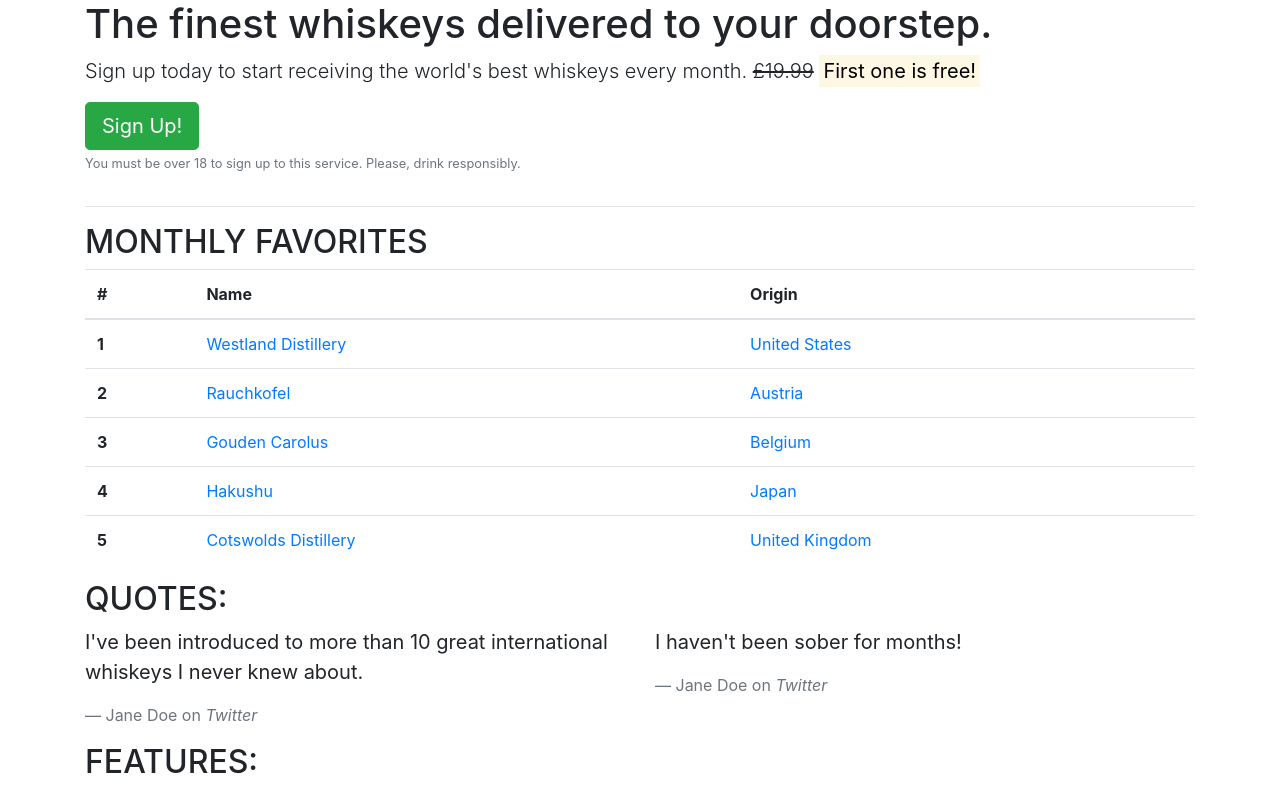
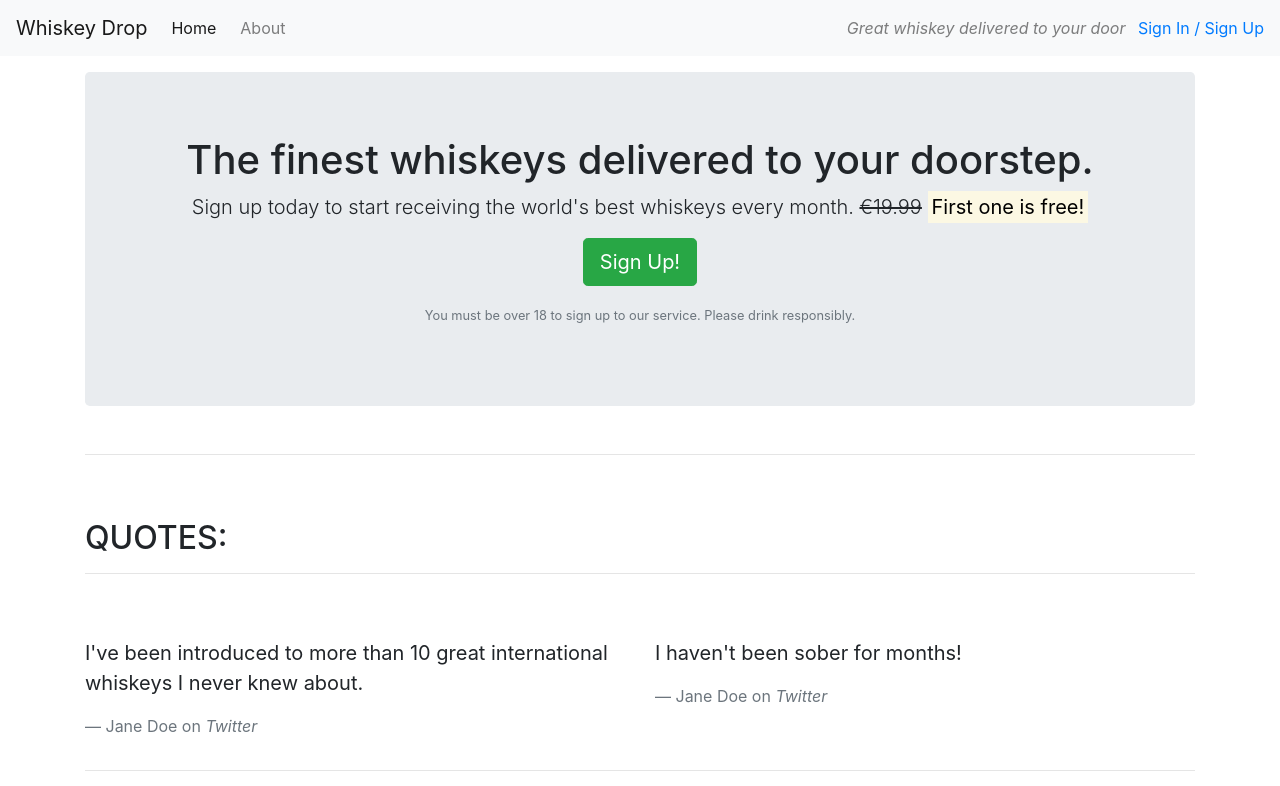
Before and after one commit to AdrianHavengaBennett/whiskey-drop-with-bootstrap, a plain HTML site: page index.html in a window 1280 px wide. Shown: the top 786 px of the page. Drawn offline with nearby package versions, Linux system fonts and the light colour scheme.

Commit message:
updated page - added more Bootstrap classes

```diff
--- a/index.html
+++ b/index.html
@@ -3,78 +3,51 @@
 
 <head>
     <meta charset="utf-8">
-
+    <meta name="viewport" content="width=device-width, initial-scale=1.0">
     <title>Whiskey Drop | Taste a new whiskey every month</title>
-    <meta name="viewport" content="width=device-width, initial-scale=1.0">
     <link rel="stylesheet" href="https://maxcdn.bootstrapcdn.com/bootstrap/4.1.3/css/bootstrap.min.css">
 </head>
 
-<!--the classes used are all in the bootstrap library - see link to stylesheet above-->
+<body>
+    <!--Nav-->
+    <nav class="navbar navbar-light navbar-expand-sm bg-light">
+        <a href="/" class="navbar-brand">
+                    Whiskey Drop</a>
+        <ul class="navbar-nav mr-auto">
+            <li class="active nav-item mr-2"><a class="nav-link" href="/">Home</a></li>
+            <li class="nav-item mr-2"><a class="nav-link" href="">About</a></li>
+            <li class="nav-item mr-2 d-block d-sm-none"><a class="nav-link" href="">Sign In / Sign Up</a></li>
+        </ul>
 
-<body>
-    <article class="container">
+        <div class="d-none d-md-block">
+            <p class="navbar-text my-auto mr-2"><i>Great whiskey delivered to your door</i></p>
+            <a href="/login">Sign In / Sign Up</a>
+        </div>
+        <!--</div>-->
+    </nav>
+    <article class="container mt-3">
         <!-- Callout -->
         <div class="row">
-          <div class="col-12"> <!--has to be a child of row-->
-            <section class="callout">
-            <h1>The finest whiskeys delivered to your doorstep.</h1>
-            <p class="lead">Sign up today to start receiving the world's best whiskeys every month.
-            <s>£19.99</s> <strong><mark>First one is free!</mark></strong></p>
-            <button class="btn btn-success btn-lg">Sign Up!</button>
-            <p class="text-muted"><small>You must be over 18 to sign up to this service. Please, drink responsibly.</small></p>
-        </section>
-          </div>
+            <div class="col-12">
+                <section class="callout jumbotron text-center">
+                    <h1>The finest whiskeys delivered to your doorstep.</h1>
+                    <p class="lead">Sign up today to start receiving the world's best whiskeys every month.
+                        <s class="d-none d-sm-inline">€19.99</s>
+                        <span class="d-inline d-sm-none"><br></span>
+                        <strong><mark>First one is free!</mark></strong></p>
+                    <p><button class="btn btn-lg btn-success">Sign Up!</button></p>
+                    <p class="text-muted"><small>You must be over 18 to sign up to our service. Please drink responsibly.</small></p>
+                </section>
+            </div>
         </div>
         <!-- /.callout -->
         <hr>
-
-        <!--monthly favorites-->
-        <section class="monthly favorites">
-            <h2 class="text-uppercase">Monthly Favorites</h2>
-            <table class="table">
-              <thead>
-                <tr>
-                  <th scope="col">#</th>
-                  <th scope="col">Name</th>
-                  <th scope="col">Origin</th>
-                </tr>
-              </thead>
-              <tbody>
-                <tr>
-                  <th scope="row">1</th>
-                  <td><a href="https://www.westlanddistillery.com/">Westland Distillery</a></td>
-                  <td><a href="https://en.wikipedia.org/wiki/United_States">United States</a></td>
-                </tr>
-                <tr>
-                  <th scope="row">2</th>
-                  <td><a href="https://www.kuenz-schnaps.at/rauchkofel-whisky">Rauchkofel</a></td>
-                  <td><a href="https://en.wikipedia.org/wiki/Austria">Austria</a></td>
-                </tr>
-                <tr>
-                  <th scope="row">3</th>
-                  <td><a href="https://www.hetanker.be/en/gouden-carolus-single-malt">Gouden Carolus</a></td>
-                  <td><a href="https://en.wikipedia.org/wiki/Belgium">Belgium</a></td>
-                </tr>
-                <tr>
-                  <th scope="row">4</th>
-                  <td><a href="https://whisky.suntory.com/en/global/products/hakushu/">Hakushu</a></td>
-                  <td><a href="https://en.wikipedia.org/wiki/Japan">Japan</a></td>
-                </tr>
-                <tr>
-                  <th scope="row">5</th>
-                  <td><a href="https://www.cotswoldsdistillery.com/products/cotswolds-single-malt-whisky">Cotswolds Distillery</a></td>
-                  <td><a href="https://en.wikipedia.org/wiki/United_Kingdom">United Kingdom</a></td>
-                </tr>
-              </tbody>
-            </table>
-        </section>
-        <!--/monthly favorites-->
-
         <!-- Quotes -->
         <section class="quotes">
             <div class="row">
-                <div class="col-12">
+                <div class="col-12 my-5">
                     <h2 class="text-uppercase">Quotes:</h2>
+                    <hr />
                 </div>
             </div>
             <div class="row">
@@ -93,12 +66,13 @@
             </div>
         </section>
         <!-- /.quotes -->
-
+        <hr>
         <!-- Features -->
         <section class="features">
             <div class="row">
-                <div class="col-12">
+                <div class="col-12 my-5">
                     <h2 class="text-uppercase">Features:</h2>
+                    <hr />
                 </div>
             </div>
             <div class="row">
```
